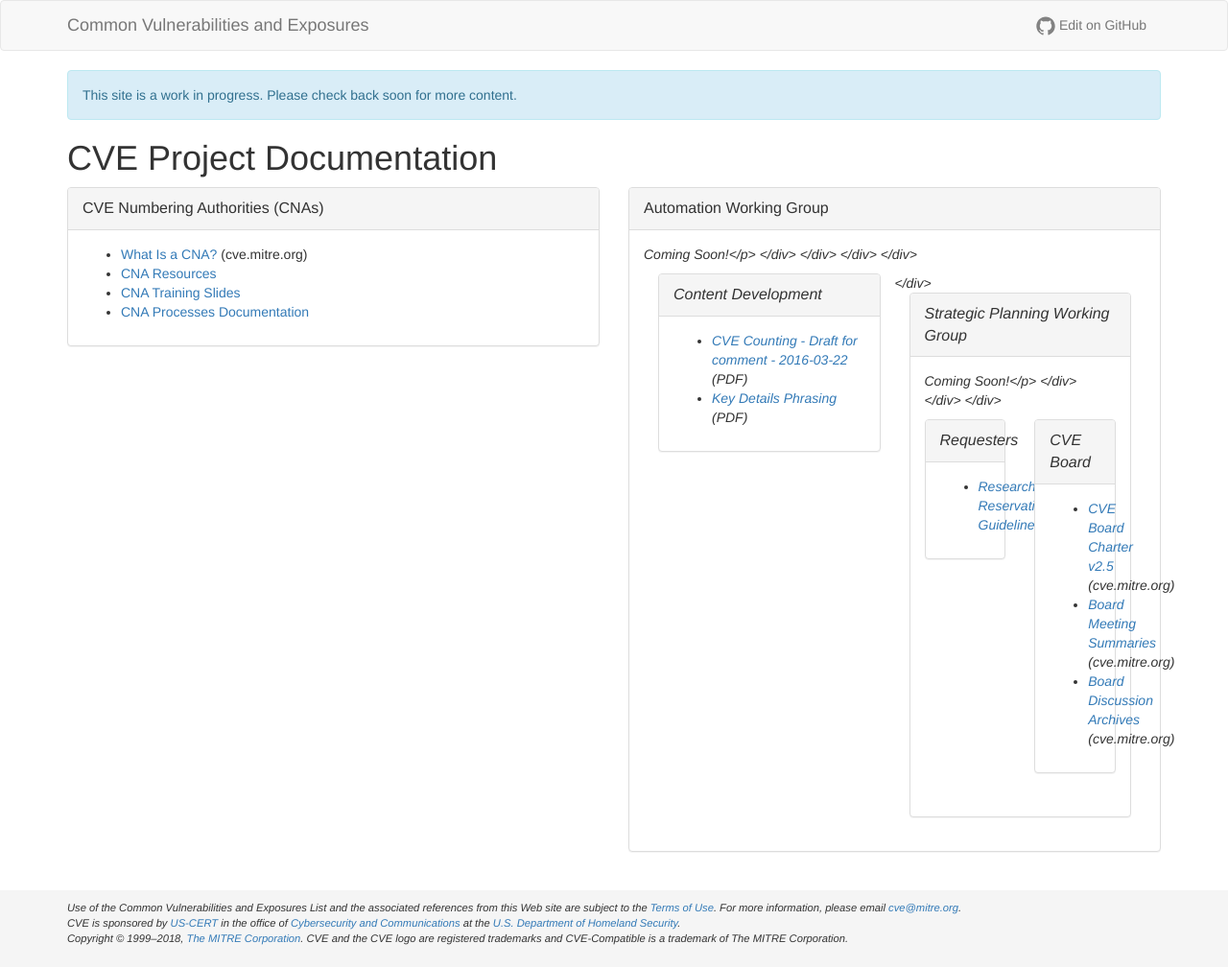
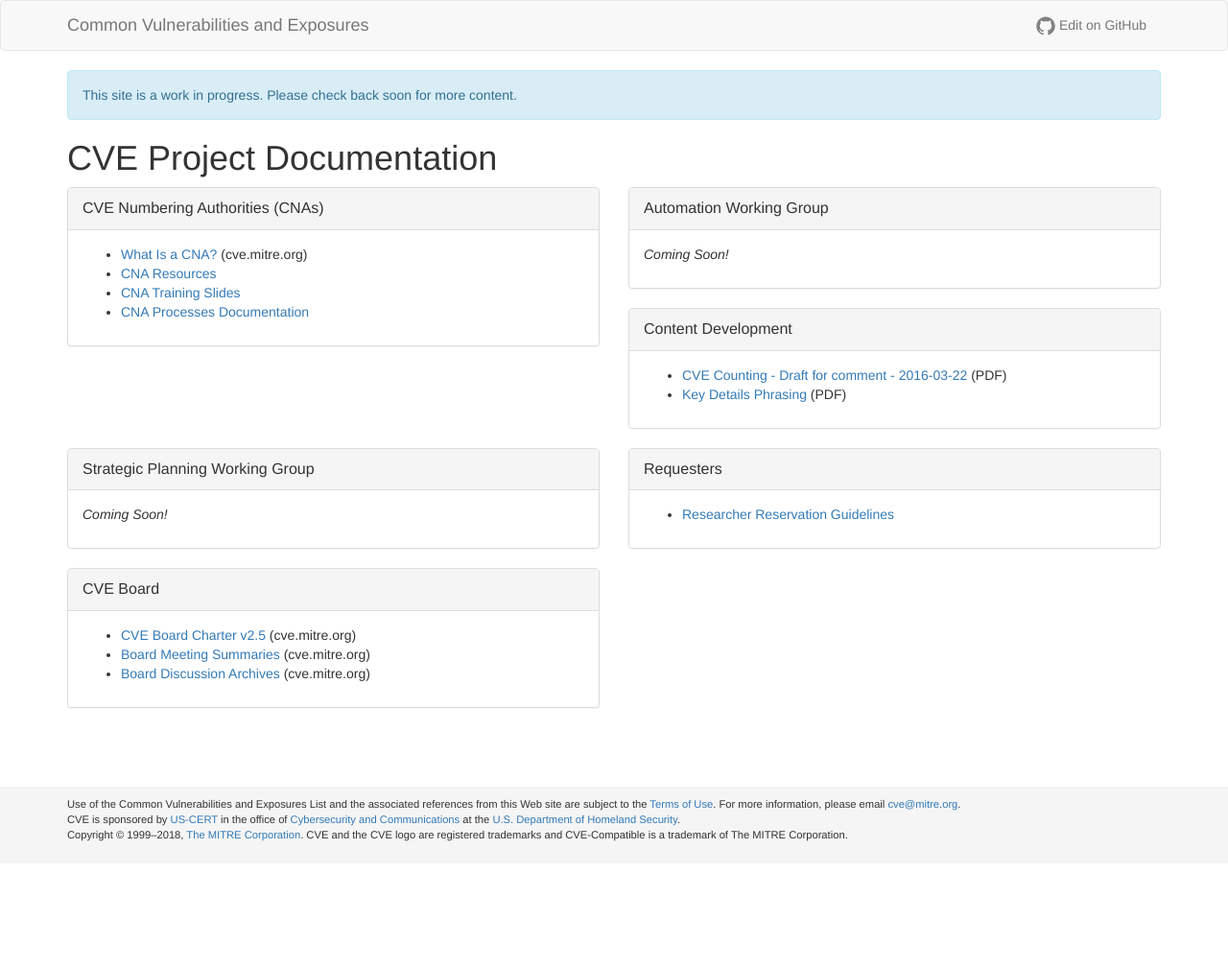
Before and after one commit to CVEProject/cveproject.github.io, a Jekyll site: the page built from index.md, in a window 1280 px wide. Shown: the whole page at 96% size. Built offline with Jekyll 4.4.1, drawn with Linux system fonts in a browser that asks for light colours; nearby versions of some CDN libraries; after the commit the page ends 900 px from its top, so only the background shows below that.

Commit message:
Update index.md

```diff
--- a/index.md
+++ b/index.md
@@ -27,12 +27,10 @@ layout: page
         <div class="panel-title">Automation Working Group</div>
       </div>
       <div class="panel-body">
-         <p><i>Coming Soon!<i/></p>
+         <p><i>Coming Soon!</i></p>
       </div>
     </div>
   </div>
-
- </div>
 
   <div class="col-md-6">
     <div class="panel panel-default">
@@ -48,20 +46,16 @@ layout: page
     </div>
   </div>
 
-</div>
-
   <div class="col-md-6">
     <div class="panel panel-default">
       <div class="panel-heading">
         <div class="panel-title">Strategic Planning Working Group</div>
       </div>
       <div class="panel-body">
-         <p><i>Coming Soon!<i/></p>
+        <p><i>Coming Soon!</i></p>
       </div>
     </div>
   </div>
-
-  <div class="row">
 
   <div class="col-md-6">
     <div class="panel panel-default">
```
